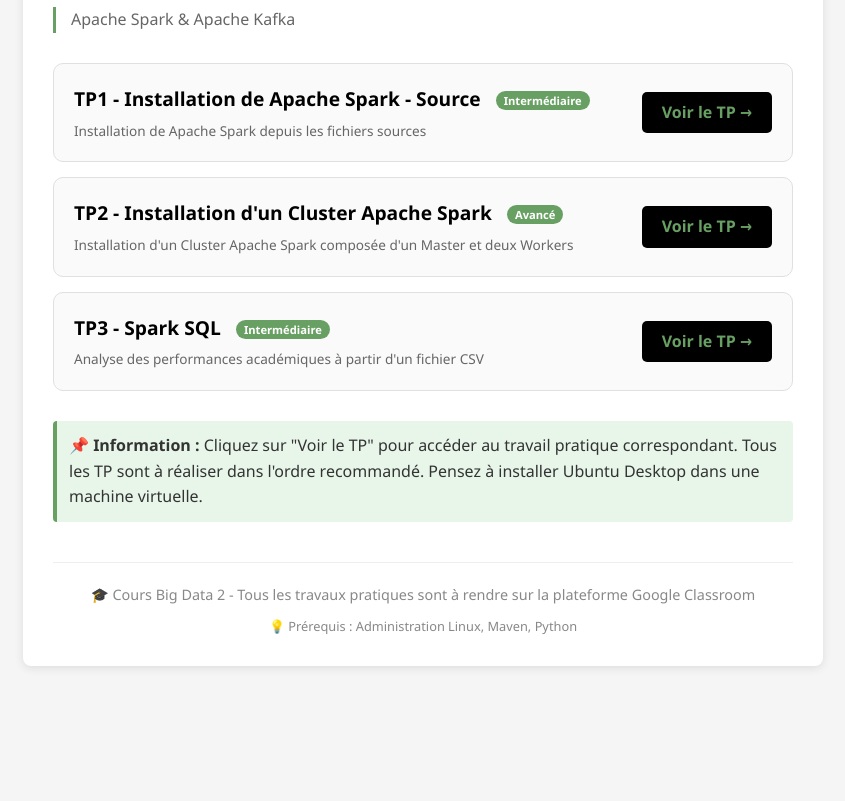
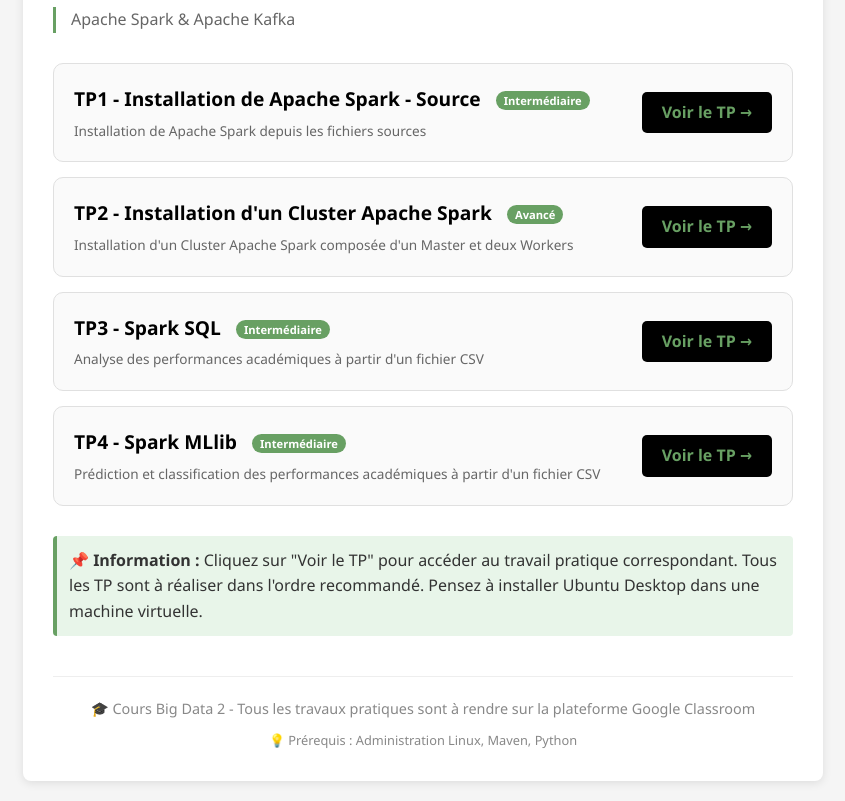
Before and after one commit to HamzaElkina/course, a plain HTML site: page bigdata2/index.html in a window 1280 px wide. Shown: the part 124-925 px from the top of the page, without its empty margins (217-1062 px from the left). Before the commit the page ends 810 px from the top, so only its background shows below. Drawn offline with Linux system fonts and the light colour scheme.

Commit message:
Remove 'd-none' class from TP4 div

```diff
--- a/bigdata2/index.html
+++ b/bigdata2/index.html
@@ -178,7 +178,7 @@
             </div>
 
             <!-- TP4 -->
-            <div class="tp-item d-none">
+            <div class="tp-item">
                 <div class="tp-info">
                     <div class="tp-title">
                         TP4 - Spark MLlib
```
